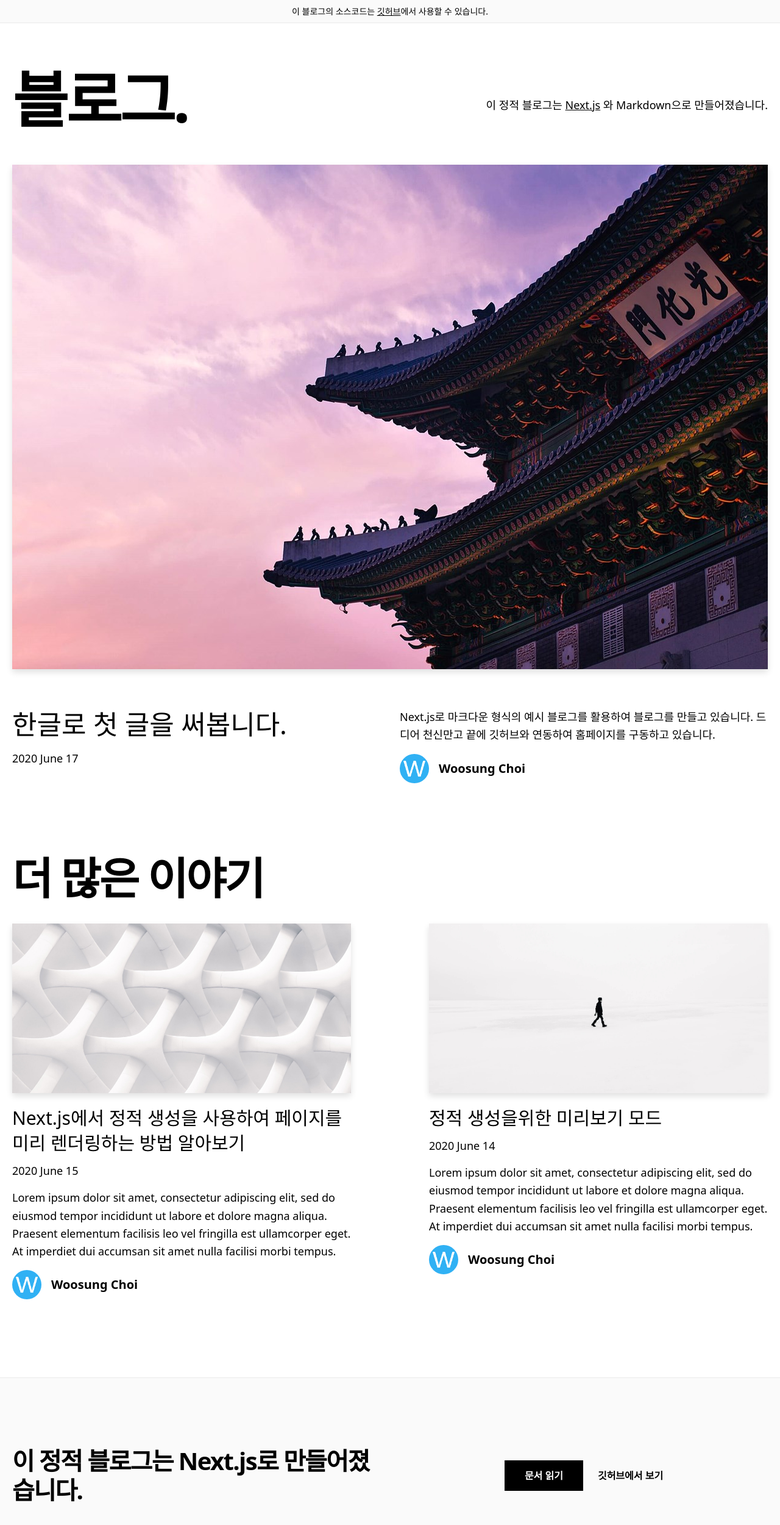
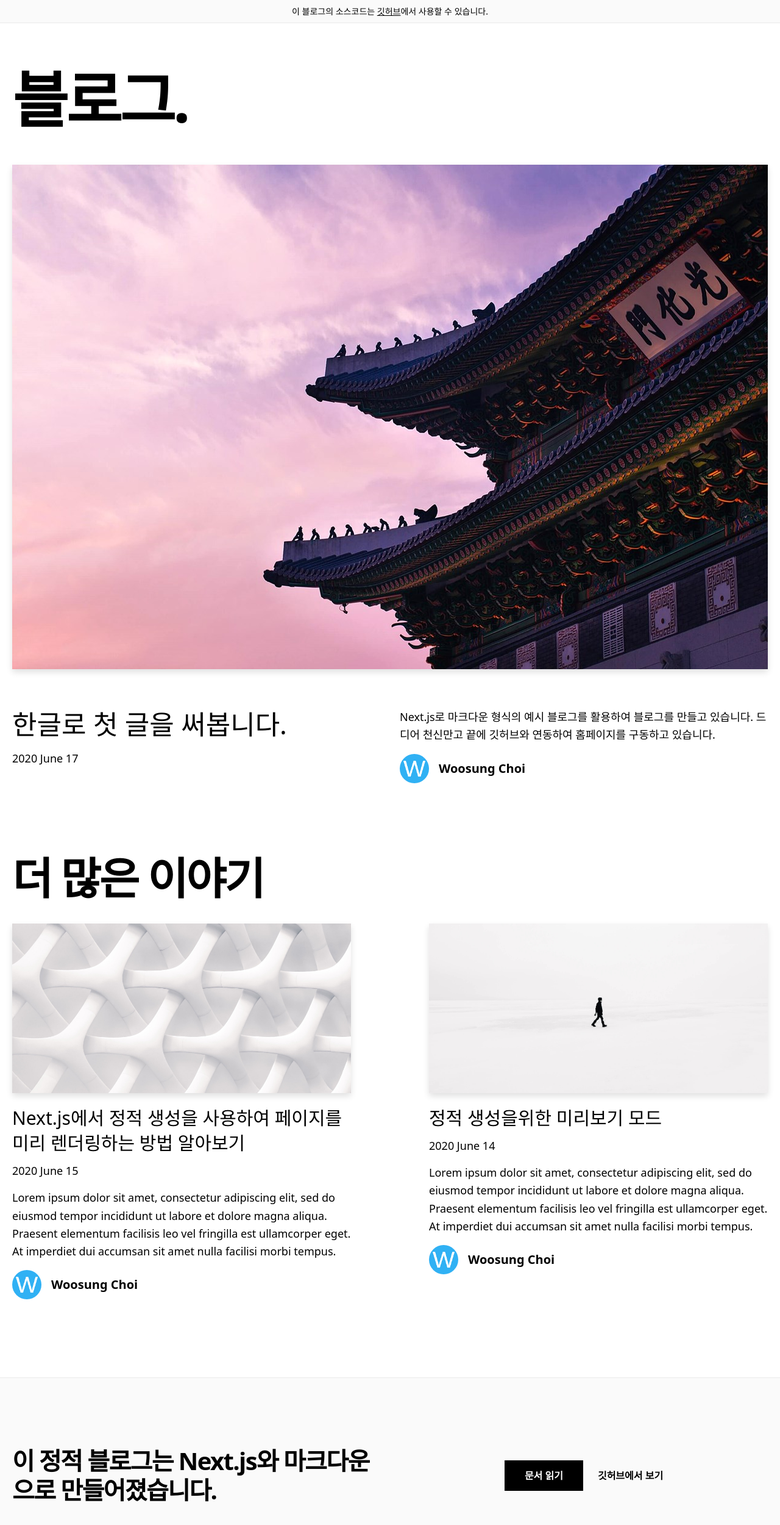
Before and after one commit to woosungchoi/blog-starter, a Next.js app: page / in a window 1280 px wide. Shown: the top 2500 px of the page at 61% size. Built offline with nearby package versions, Linux system fonts and the light colour scheme.

Commit message:
small fix

```diff
--- a/components/footer.js
+++ b/components/footer.js
@@ -7,7 +7,7 @@
       <Container>
         <div className="py-28 flex flex-col lg:flex-row items-center">
           <h3 className="text-4xl lg:text-5xl font-bold tracking-tighter leading-tight text-center lg:text-left mb-10 lg:mb-0 lg:pr-4 lg:w-1/2">
-            이 정적 블로그는 Next.js로 만들어졌습니다.
+            이 정적 블로그는 Next.js와 마크다운으로 만들어졌습니다.
           </h3>
           <div className="flex flex-col lg:flex-row justify-center items-center lg:pl-4 lg:w-1/2">
             <a
--- a/components/intro.js
+++ b/components/intro.js
@@ -6,16 +6,6 @@
       <h1 className="text-6xl md:text-8xl font-bold tracking-tighter leading-tight md:pr-8">
         블로그.
       </h1>
-      <h4 className="text-center md:text-left text-lg mt-5 md:pl-8">
-        이 정적 블로그는 {' '}
-        <a
-          href="https://nextjs.org/"
-          className="underline hover:text-success duration-200 transition-colors"
-        >
-          Next.js
-        </a>{' '}
-        와 {CMS_NAME}으로 만들어졌습니다.
-      </h4>
     </section>
   )
 }
```
